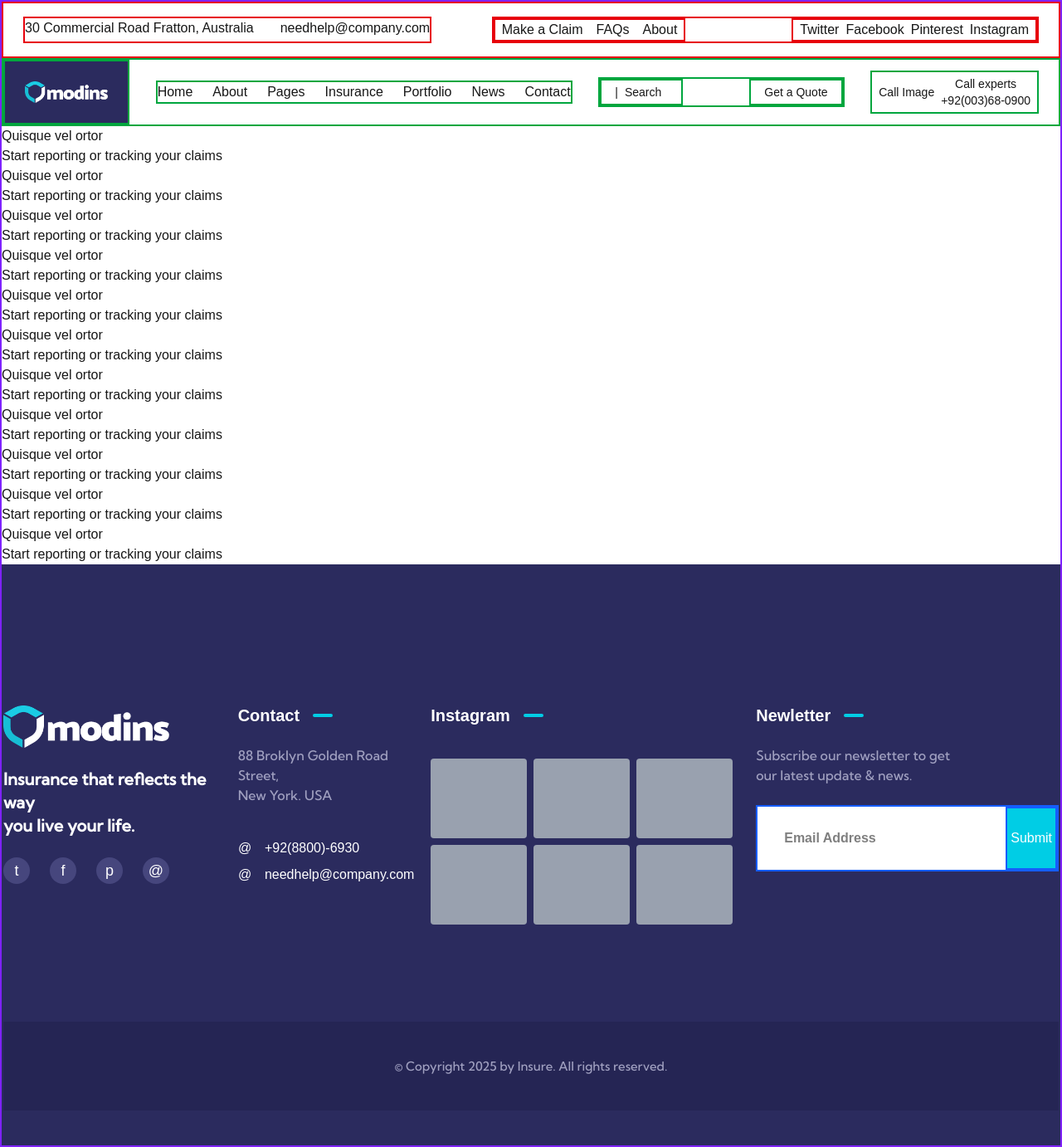
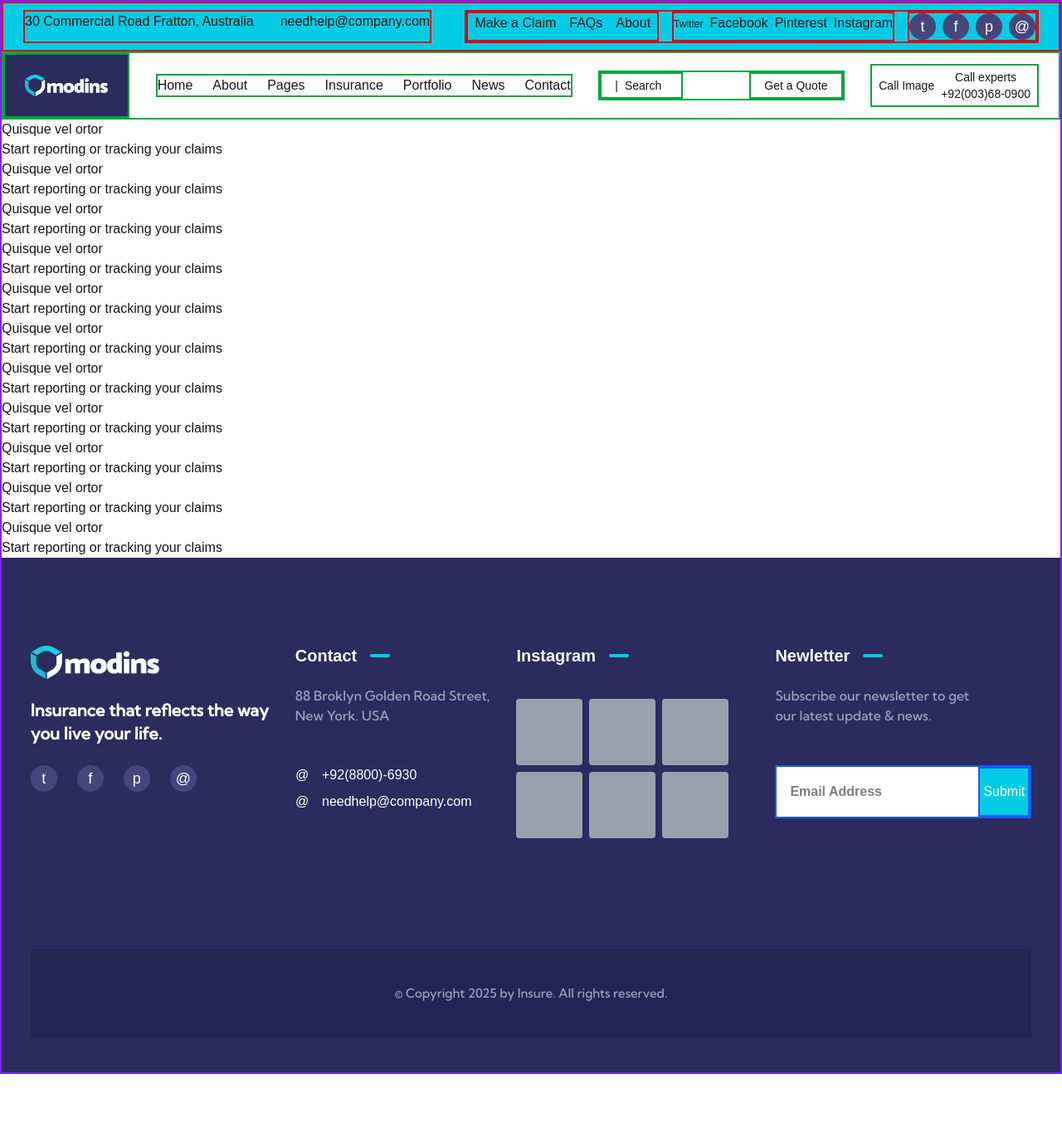
Before and after one commit to eusoncode/insure, a Next.js app in the folder frontend/: page / in a window 1280 px wide. Shown: the whole page at 83% size. After the commit the page ends 1294 px from the top, so only its background shows below. Built offline with nearby package versions, Linux system fonts and the light colour scheme.

Commit message:
edited the footer

```diff
--- a/frontend/src/components/footer/footer.tsx
+++ b/frontend/src/components/footer/footer.tsx
@@ -4,16 +4,16 @@ import logo from "@/assets/logo-light.png";
 
 export default function Footer() {
   return (
-    <footer className="flex justify-center align-center min-h-175 bg-custom-blue text-white py-10">
-      <div className="container flex flex-col justify-between mt-16 mx-auto border-2 border-transparent">
+    <footer className="flex justify-center align-center min-h-155 bg-custom-blue text-white py-10">
+      <div className="flex flex-col justify-between border-2 border-transparent">
         {/* Footer box for further inqury */}
-        <div className="flex flex-row mt-16 space-x-2 justify-between items-start space-y-0">
+        <div className="flex flex-row mt-16 space-x-8 justify-between items-start space-y-0">
           {/* Logo and socials */}
           <div className="flex flex-col max-w space-y-2 justify-start items-start">
             {/* Logo */}
             <div>
               <CustomLink href="/home" className="flex mb-4">
-                <Image src={logo} alt="logo" priority width={200} />
+                <Image src={logo} alt="logo" priority width={155} />
               </CustomLink>
             </div>
             <h3 className="flex flex-wrap font-sans font-bold text-xl">
@@ -44,7 +44,7 @@ export default function Footer() {
             <p className="font-sans text-insure-text-dark">
               88 Broklyn Golden Road Street, <br /> New York. USA
             </p>
-            <div className="flex flex-col justify-center items-start space-y-2 mt-4">
+            <div className="flex flex-col mt-6 justify-center items-start space-y-2">
               <div className="flex flex-row space-x-4">
                 <i>@</i>
                 <p>+92(8800)-6930</p>
@@ -57,18 +57,18 @@ export default function Footer() {
           </div>
 
           {/* Instagram */}
-          <div className="flex flex-col justify-start items-start space-y-6 max-w-sm">
+          <div className="flex flex-col justify-start items-start space-y-6 max-w-70">
             <h2 className="flex flex-row space-x-4 justify-center items-center font-bold text-[20px] leading-[24px]">
               <p>Instagram</p>
               <div className="border-2 border-base-didi w-6 rounded-2xl"></div>
             </h2>
-            <ul className="container flex flex-wrap flex-row w-full space-x-2 mt-4 space-y-2">
-              <li className="h-24 w-29 rounded-sm bg-gray-400 border-2 border-transparent"></li>
-              <li className="h-24 w-29 rounded-sm bg-gray-400 border-2 border-transparent"></li>
-              <li className="h-24 w-29 rounded-sm bg-gray-400 border-2 border-transparent"></li>
-              <li className="h-24 w-29 rounded-sm bg-gray-400 border-2 border-transparent"></li>
-              <li className="h-24 w-29 rounded-sm bg-gray-400 border-2 border-transparent"></li>
-              <li className="h-24 w-29 rounded-sm bg-gray-400 border-2 border-transparent"></li>
+            <ul className="flex flex-wrap flex-row w-full space-x-2 mt-4 space-y-2">
+              <li className="h-20 w-20 rounded-sm bg-gray-400 border-2 border-transparent"></li>
+              <li className="h-20 w-20 rounded-sm bg-gray-400 border-2 border-transparent"></li>
+              <li className="h-20 w-20 rounded-sm bg-gray-400 border-2 border-transparent"></li>
+              <li className="h-20 w-20 rounded-sm bg-gray-400 border-2 border-transparent"></li>
+              <li className="h-20 w-20 rounded-sm bg-gray-400 border-2 border-transparent"></li>
+              <li className="h-20 w-20 rounded-sm bg-gray-400 border-2 border-transparent"></li>
             </ul>
           </div>
 
@@ -84,17 +84,17 @@ export default function Footer() {
             <form
               action="#"
               method="POST"
-              className="container mx-auto flex border-2 border-blue-600"
+              className="mx-auto mt-6 flex border-2 border-blue-600"
             >
               <input
                 type="email"
                 name="email"
                 placeholder="Email Address"
-                className="flex justify-center items-center pl-8 pr-12 bg-white font-bold text-black"
+                className="flex justify-center items-center pl-4 pr-2 bg-white font-bold text-black"
               />
               <button
                 type="submit"
-                className="px-1 py-6 bg-base-didi border-2 border-blue-600"
+                className="px-1 py-4 bg-base-didi border-2 border-blue-600"
               >
                 <span>Submit</span>
               </button>
--- a/frontend/src/components/navigation_section/navigation.tsx
+++ b/frontend/src/components/navigation_section/navigation.tsx
@@ -6,7 +6,7 @@ export default function Navigation() {
   return (
     <section className="flex flex-col">
       {/* First Navigation bar*/}
-      <div className="flex flex-row w-full justify-between align-center py-4 px-6 border-2 border-red-600">
+      <div className="flex flex-row justify-between align-center py-2 px-6 bg-base-didi border-2 border-red-600">
         <ul className="flex flex-row border-2 border-red-600">
           <li className="">
             <a href="#">30 Commercial Road Fratton, Australia</a>
@@ -15,7 +15,7 @@ export default function Navigation() {
             <a href="mailto:needhelp@company.com">needhelp@company.com</a>
           </li>
         </ul>
-        <div className="flex flex-row border-2 border-red-600 gap-32">
+        <div className="flex flex-row border-2 border-red-600 gap-4">
           <ul className="flex flex-row px-2 space-x-4 border-2 border-red-600">
             <li>
               <a href="#">Make a Claim</a>
@@ -27,9 +27,9 @@ export default function Navigation() {
               <a href="#">About</a>
             </li>
           </ul>
-          <div className="flex flex-row space-x-2 px-2 border-2 border-red-600">
+          <div className="flex flex-row space-x-2 border-2 border-red-600">
             <a href="https://twitter.com">
-              <span className="">Twitter</span>
+              <span className="text-xs">Twitter</span>
             </a>
             <a href="https://facebook.com">
               <span className="">Facebook</span>
@@ -40,6 +40,21 @@ export default function Navigation() {
             <a href="https://instagram.com">
               <span className="">Instagram</span>
             </a>
+          </div>
+
+          <div className="flex flex-row space-x-2 border-2 border-red-600">
+            <div className="flex justify-center items-center text-lg text-white border-1 rounded-4xl w-8 h-8 bg-socials-gray border-transparent">
+              t
+            </div>
+            <div className="flex justify-center items-center text-lg text-white border-1 rounded-4xl w-8 h-8 bg-socials-gray border-transparent">
+              f
+            </div>
+            <div className="flex justify-center items-center text-lg text-white border-1 rounded-4xl w-8 h-8 bg-socials-gray border-transparent">
+              p
+            </div>
+            <div className="flex justify-center items-center text-lg text-white border-1 rounded-4xl w-8 h-8 bg-socials-gray border-transparent">
+              @
+            </div>
           </div>
         </div>
       </div>
```
